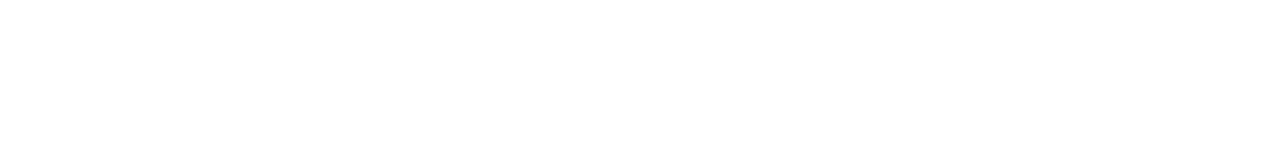
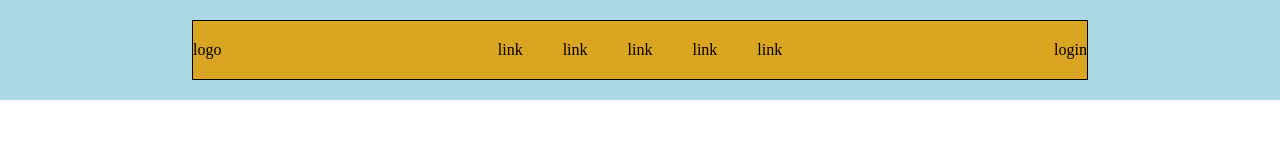
Before and after one commit to NicoloYan/htmlcss-struttura-discord, a plain HTML site: page index.html in a window 1280 px wide. Drawn offline with Linux system fonts and the light colour scheme.

Commit message:
Header top completato

```diff
--- a/css/style.css
+++ b/css/style.css
@@ -4,3 +4,44 @@
     padding: 0;
     box-sizing: border-box;
 }
+
+/* Header */
+
+.header-top {
+    background-color: lightblue;
+    height: 100px;
+    display: flex;
+    align-items: center;
+}
+
+.container-nav {
+    background-color: goldenrod;
+    width: 70%;
+    margin: auto;
+    justify-content: space-between;
+    display: flex;
+    height: 60px;
+    align-items: center;
+    border: 1px solid black
+}
+.blacklink {
+    color: black;
+    text-decoration: none;
+}
+
+ul {
+    list-style-type: none;
+    display: flex;
+}
+
+li {
+    padding: 0 20px;
+}
+
+.width-logo-login {
+    width: 15%;
+}
+
+.right {
+    text-align: right;
+}
--- a/index.html
+++ b/index.html
@@ -10,5 +10,30 @@
 </head>
 <body>
 
+    <!--Header-->
+    <header>
+
+        <!--Header Top-->
+        <div class="header-top">
+            <div class="container-nav">
+
+                <div class="width-logo-login">logo</div>
+
+                <ul>
+                    <li><a class="blacklink" href="www.google.com">link</a></li>
+                    <li><a class="blacklink" href="www.google.com">link</a></li>
+                    <li><a class="blacklink" href="www.google.com">link</a></li>
+                    <li><a class="blacklink" href="www.google.com">link</a></li>
+                    <li><a class="blacklink" href="www.google.com">link</a></li>
+                 </ul>
+
+                <div class="width-logo-login right">login</div>
+
+            </div>
+        </div>
+
+        <!--Header Bottom-->
+    </header>
+
 </body>
 </html>
```
